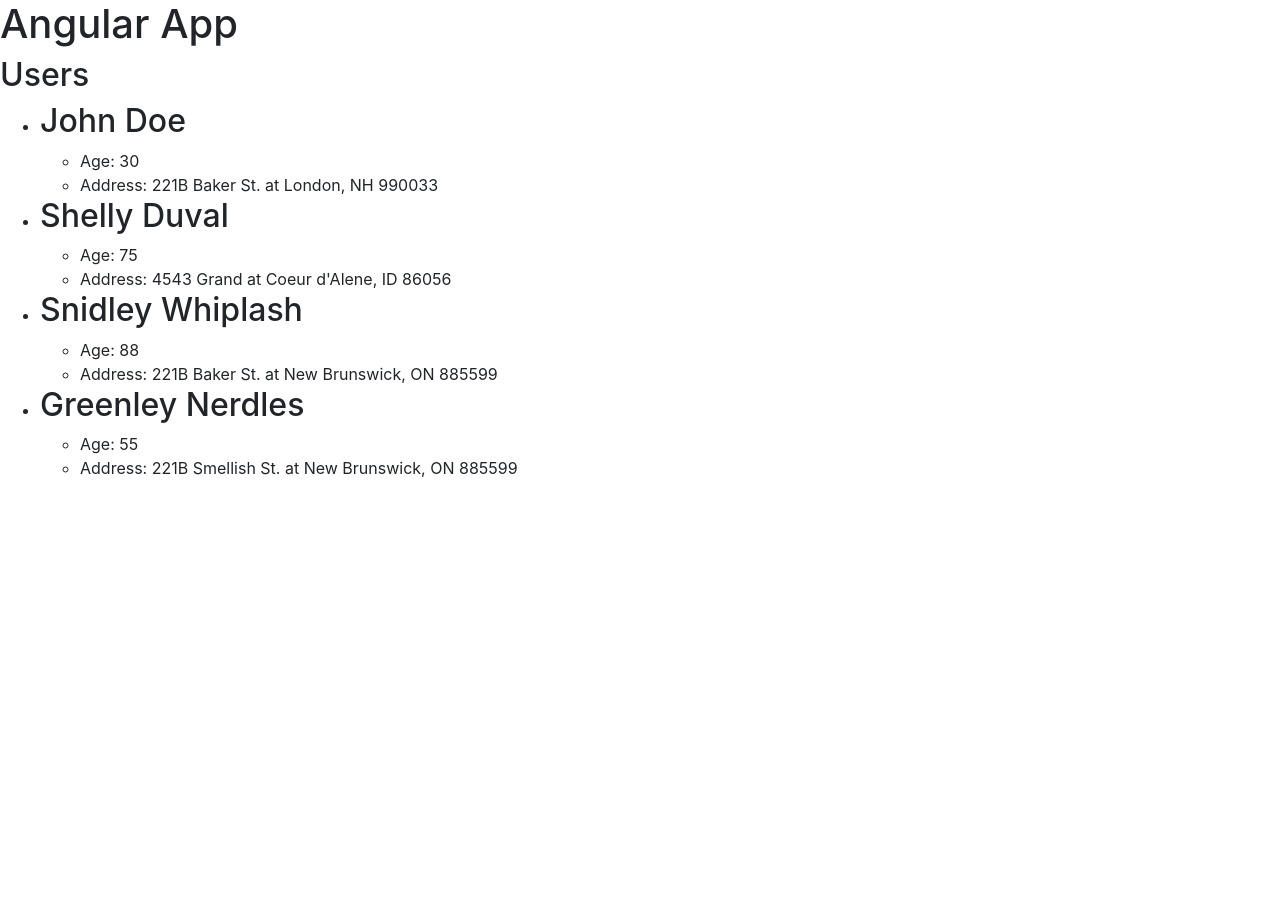
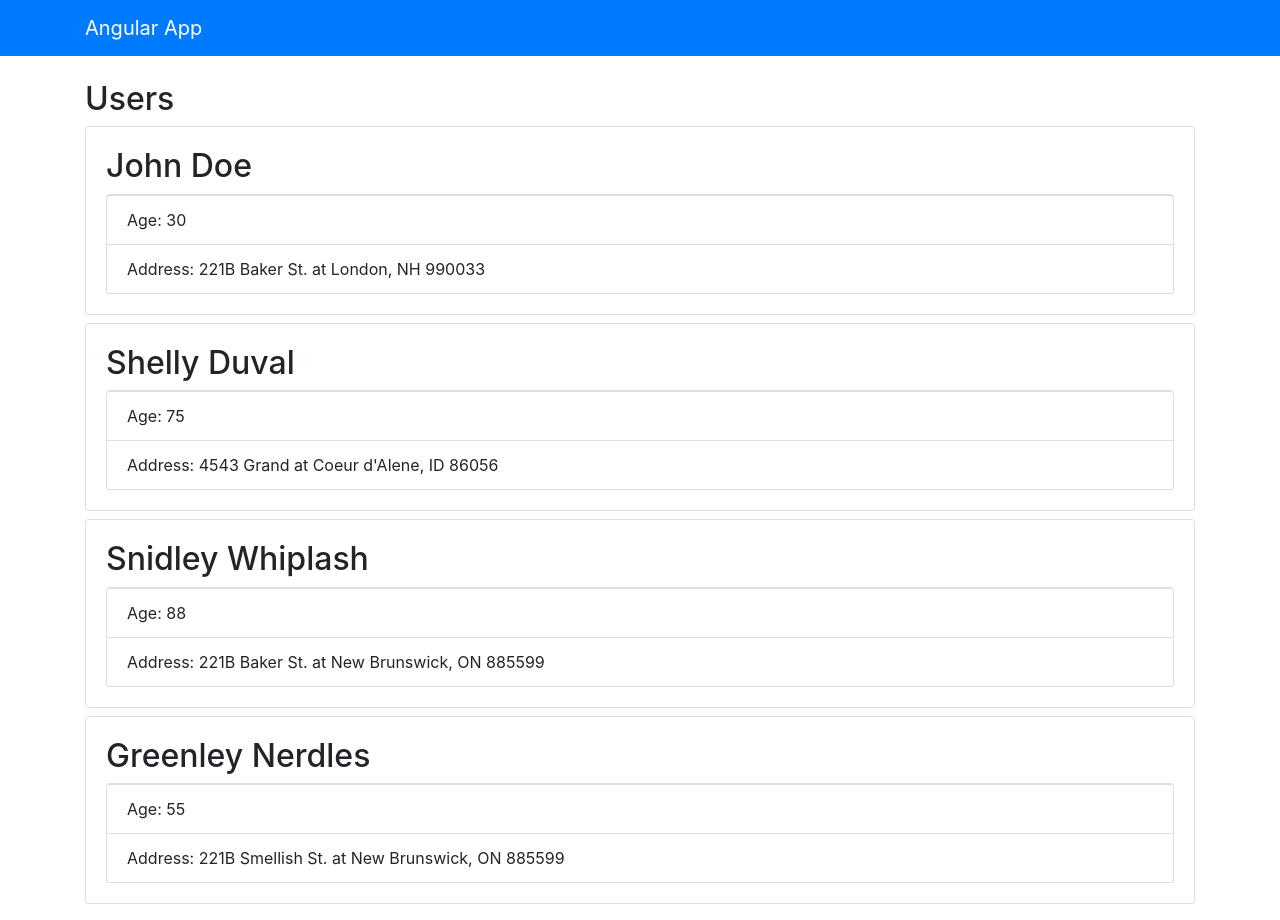
Before and after one commit to unsubstantiated-Script/Angluar-Sandbox, an Angular app: page / in a window 1280 px wide. Before the commit the page ends 800 px from the top, so only its background shows below. Built offline with nearby package versions, Linux system fonts and the light colour scheme.

Commit message:
3.19 BootyStrap Complete

```diff
--- a/src/app/app.component.html
+++ b/src/app/app.component.html
@@ -1,2 +1,2 @@
-<h1>Angular App</h1>
+<app-navbar></app-navbar>
 <app-users></app-users>
--- a/src/app/app.module.ts
+++ b/src/app/app.module.ts
@@ -5,9 +5,10 @@ import { AppRoutingModule } from './app-routing.module';
 import { AppComponent } from './app.component';
 import { UserComponent } from './components/user/user.component';
 import { UsersComponent } from './components/users/users.component';
+import { NavbarComponent } from './components/navbar/navbar.component';
 
 @NgModule({
-  declarations: [AppComponent, UserComponent, UsersComponent],
+  declarations: [AppComponent, UserComponent, UsersComponent, NavbarComponent],
   imports: [BrowserModule, AppRoutingModule],
   providers: [],
   bootstrap: [AppComponent],
--- /dev/null
+++ b/src/app/components/navbar/navbar.component.html
@@ -0,0 +1,5 @@
+<nav class="navbar navbar-dark bg-primary mb-4">
+  <div class="container">
+    <a href="#" class="navbar-brand">Angular App</a>
+  </div>
+</nav>
--- /dev/null
+++ b/src/app/components/navbar/navbar.component.ts
@@ -0,0 +1,15 @@
+import { Component, OnInit } from '@angular/core';
+
+@Component({
+  selector: 'app-navbar',
+  templateUrl: './navbar.component.html',
+  styleUrls: ['./navbar.component.css']
+})
+export class NavbarComponent implements OnInit {
+
+  constructor() { }
+
+  ngOnInit(): void {
+  }
+
+}
--- a/src/app/components/users/users.component.html
+++ b/src/app/components/users/users.component.html
@@ -1,11 +1,12 @@
+<div class="container">
   <h2>Users</h2>
-<ul *ngIf="loaded && users.length > 0">
-  <li *ngFor="let user of users">
+  <ul class="list-unstyled" *ngIf="loaded && users.length > 0">
+    <li class="card card-body mb-2" *ngFor="let user of users">
       <h2>{{ user.firstName }} {{ user.lastName }}</h2>
 
-    <ul *ngIf="showExtended">
-      <li>Age: {{ user.age }}</li>
-      <li>
+      <ul class="list-group" *ngIf="showExtended">
+        <li class="list-group-item">Age: {{ user.age }}</li>
+        <li class="list-group-item">
           Address: {{ user.address.street }} at {{ user.address.city }},
           {{ user.address.state }}
           {{ user.address.zip }}
@@ -13,6 +14,7 @@
       </ul>
     </li>
   </ul>
+</div>
 
 <!-- <ng-template #noUsers>No Users Found</ng-template> -->
 
```
Also changed, not shown: src/app/components/navbar/navbar.component.css (added). Lines whose indentation alone changed are shown as unchanged.
